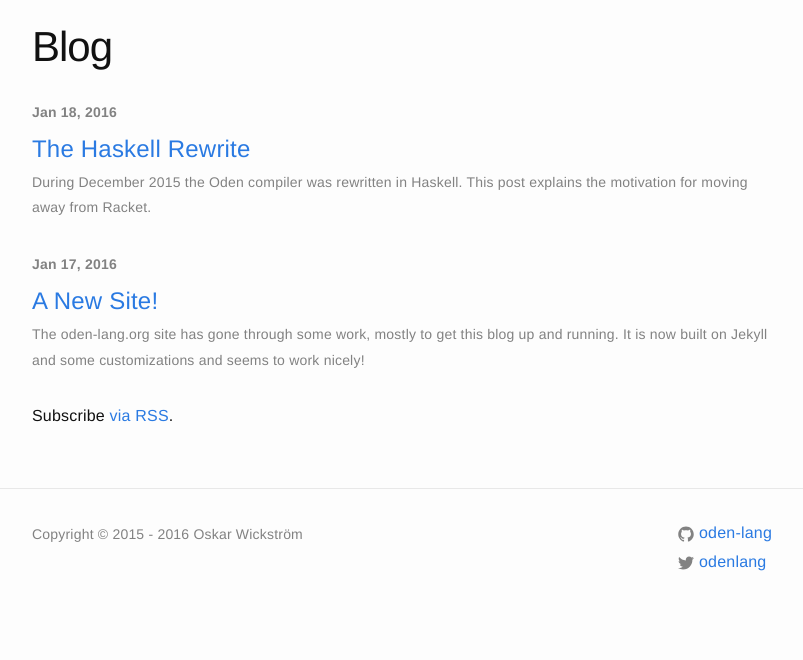
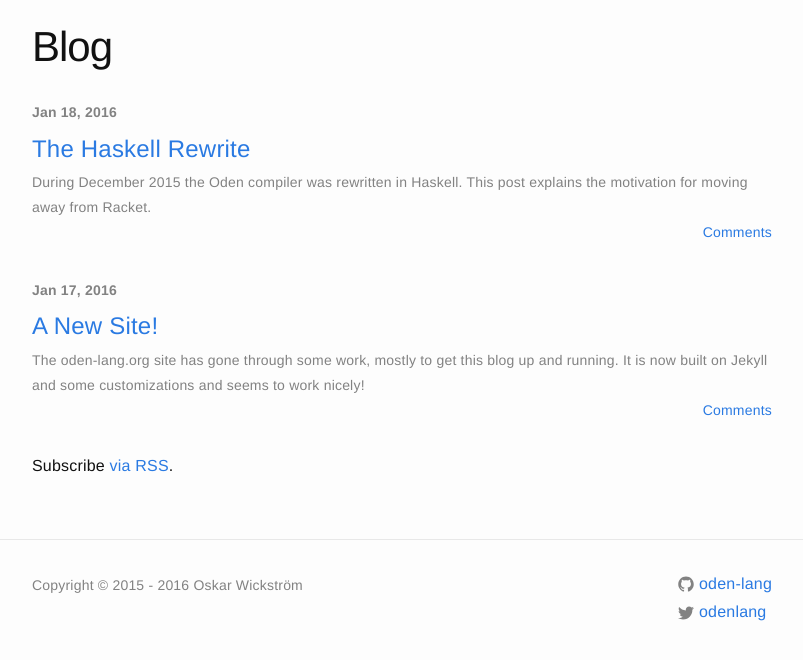
Before and after one commit to oden-lang/oden-lang.github.io, a Jekyll site: the page built from blog/index.html, in a window 1280 px wide, cut to the strip 104-764 px from the top of the page. Shown: the whole strip, without its empty margins (238-1041 px from the left). Built offline with Jekyll 4.4.1, drawn with Linux system fonts in a browser that asks for light colours; comment, search, counter and statistics services are not loaded.

Commit message:
Add link text for comments

```diff
--- a/blog/index.html
+++ b/blog/index.html
@@ -21,7 +21,7 @@
 
         {% if post.comments %}
         <nav class="post-actions">
-          <a class="post-comments-link" href="{{ post.url | prepend: site.baseurl }}#disqus_thread"></a>
+          <a class="post-comments-link" href="{{ post.url | prepend: site.baseurl }}#disqus_thread">Comments</a>
         </nav>
         {% endif %}
       </li>
```
